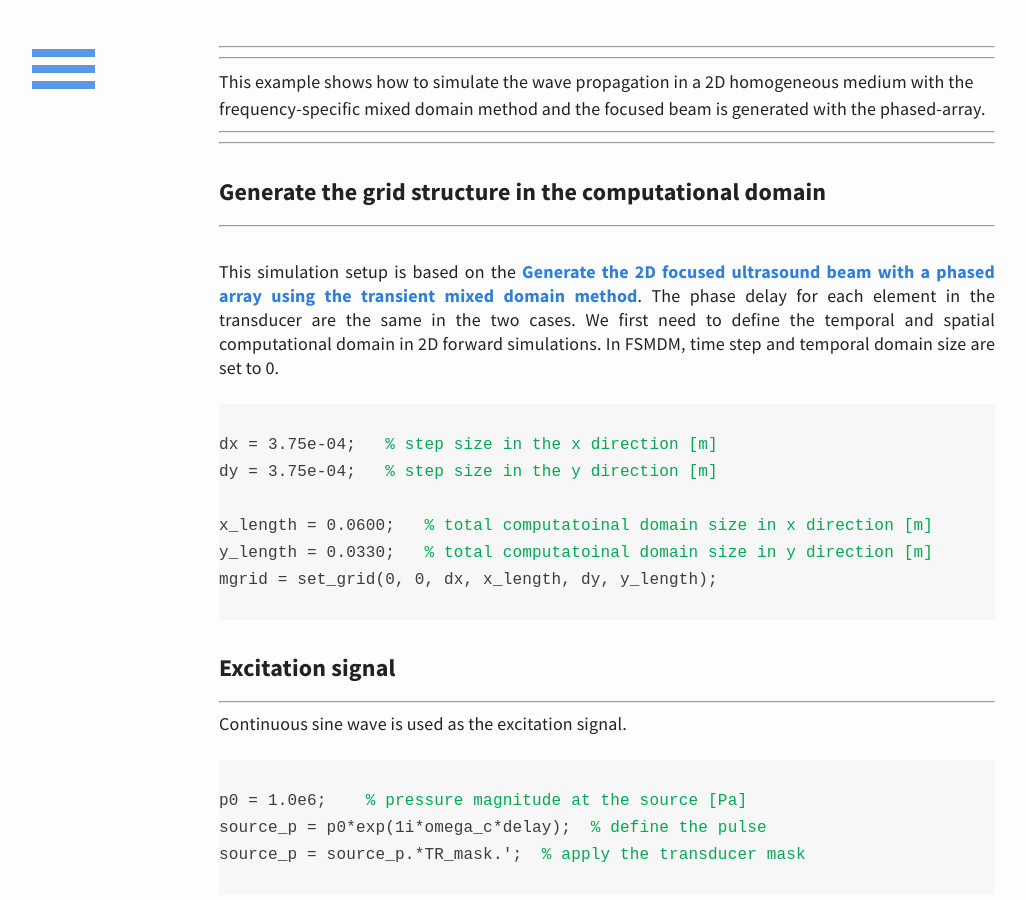
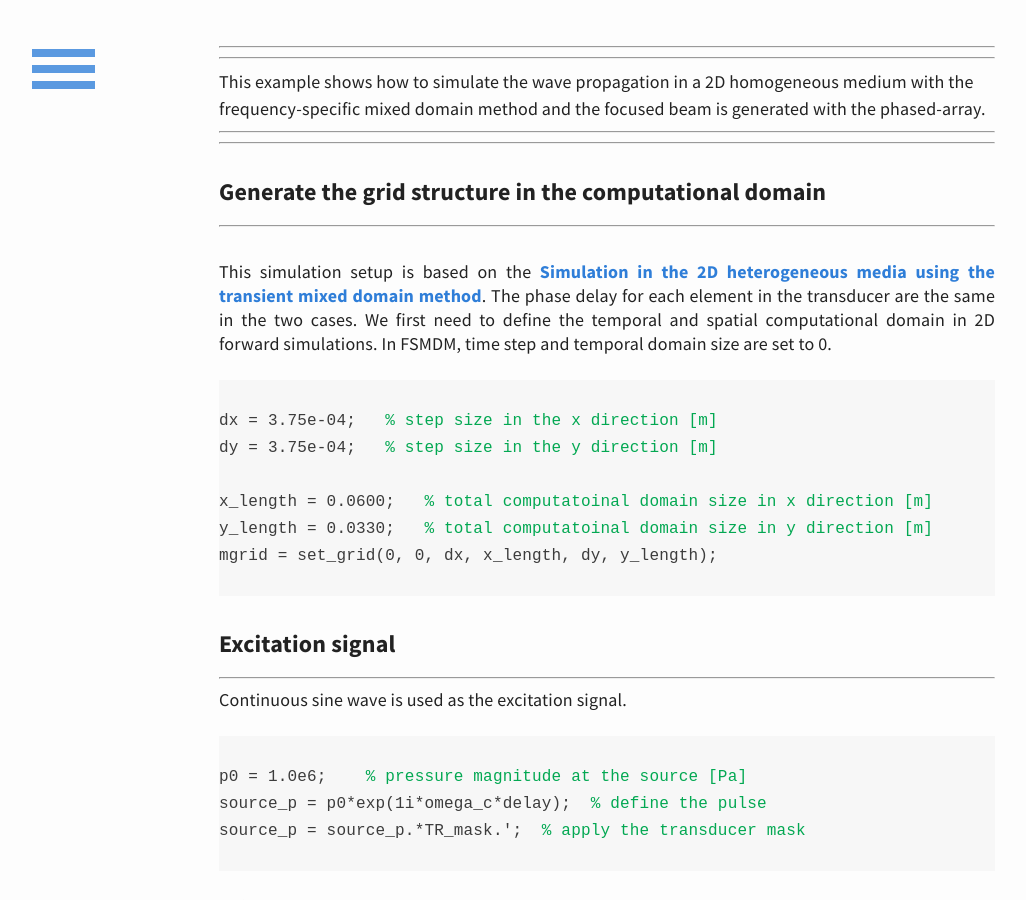
Before and after one commit to m-SOUND/mSOUND, a Jekyll site: the page built from _posts/2019-02-20-FSMDM_2D_homogeneous.html, in a window 1280 px wide and 900 px high, scrolled down 313 px. Shown: the whole window, without its empty margins (33-1059 px from the left). Built offline with Jekyll 4.4.1, drawn with Linux system fonts in a browser that asks for light colours.

Commit message:
Update 2019-02-20-FSMDM_2D_homogeneous.html

```diff
--- a/_posts/2019-02-20-FSMDM_2D_homogeneous.html
+++ b/_posts/2019-02-20-FSMDM_2D_homogeneous.html
@@ -19,7 +19,7 @@ This example shows how to simulate the wave propagation in a 2D homogeneous medi
  <br>
  This simulation setup is based on the
    <a href="https://m-sound.github.io/mSOUND/TMDM_2D_homogeneous">
-  Generate the 2D focused ultrasound beam with a phased array using the transient mixed domain method</a>.
+  Simulation in the 2D heterogeneous media using the transient mixed domain method</a>.
   The phase delay for each element in the transducer are the same in the two cases.
   We first need to define the temporal and spatial computational domain in 2D forward simulations. In FSMDM, time step and
  temporal domain size are set to 0.
```
